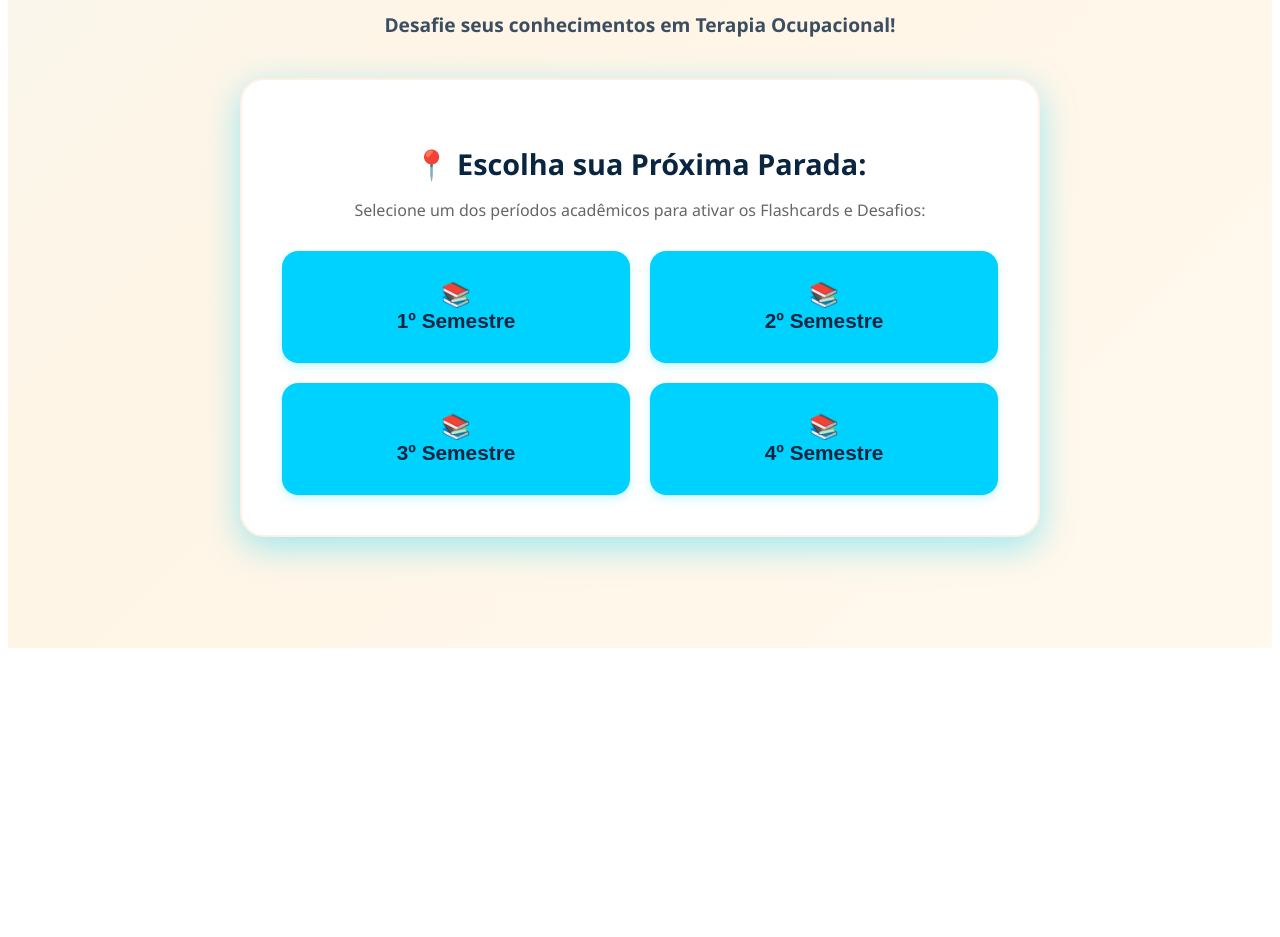
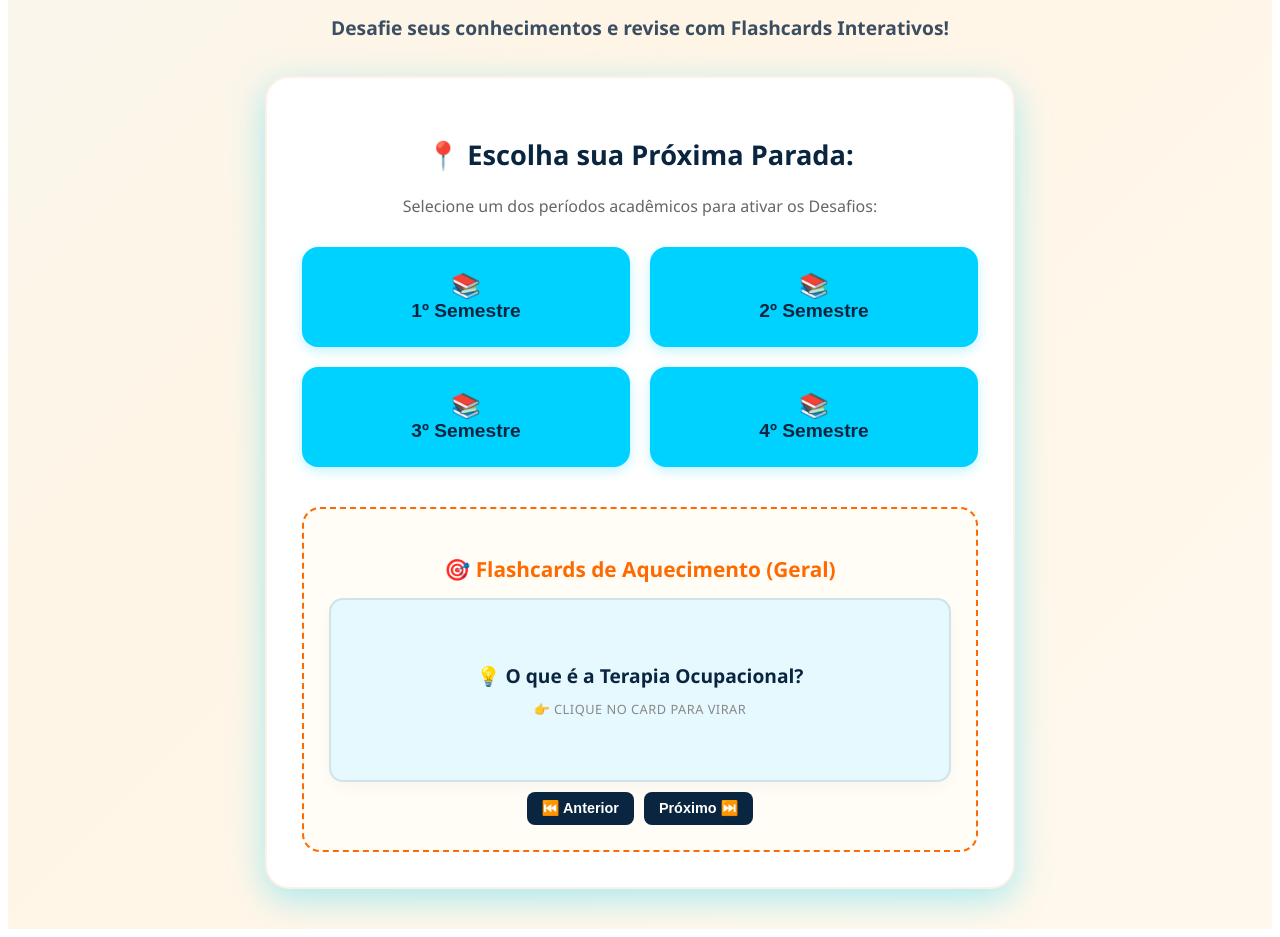
Before and after one commit to Crisangela3/TOJornada, a React (Vite) app: page / in a window 1280 px wide. Shown: the part 240-1177 px from the top of the page. Before the commit the page ends 896 px from the top, so only its background shows below. Built offline with nearby package versions, Linux system fonts and the light colour scheme.

Commit message:
Feature: Flashcards integrados em todas as telas de jogos

```diff
--- a/src/App.tsx
+++ b/src/App.tsx
@@ -1,5 +1,25 @@
 import { useState } from 'react';
 import { academicDatabase } from './data/questions';
+
+// Banco de dados interno de Flashcards para garantir que apareçam em todas as telas
+const flashcardsDeEstudo: Record<number, { frente: string; verso: string }[]> = {
+  1: [
+    { frente: "💡 O que é a Terapia Ocupacional?", verso: "É a área da saúde que estuda e trata a atividade humana como ferramenta de autonomia e independência." },
+    { frente: "🧠 Fundamentos Básicos", verso: "O foco principal está no desempenho ocupacional e na participação social do indivíduo." }
+  ],
+  2: [
+    { frente: "⚡ O que são Atividades de Vida Diária (AVDs)?", verso: "Tarefas de autocuidado como banhar-se, vestir-se, alimentar-se e higiene pessoal." },
+    { frente: "📋 Análise da Atividade", verso: "Processo de decompor uma tarefa para entender as demandas cognitivas, motoras e sensoriais necessárias." }
+  ],
+  3: [
+    { frente: "🧸 TO na Pediatria", verso: "Utiliza o brincar como o principal recurso terapêutico para o desenvolvimento neuropsicomotor." },
+    { frente: "♿ Tecnologia Assistiva", verso: "Recursos e estratégias que promovem a funcionalidade de pessoas com deficiência." }
+  ],
+  4: [
+    { frente: "👴 TO na Gerontologia", verso: "Foco na manutenção da autonomia, prevenção de quedas e adaptação ambiental para idosos." },
+    { frente: "🏥 Contextos Hospitalares", verso: "Intervenção precoce para evitar o declínio funcional e oferecer suporte psicossocial durante a internação." }
+  ]
+};
 
 export default function App() {
   const [semestre, setSemestre] = useState<number | null>(null);
@@ -8,11 +28,19 @@ export default function App() {
   const [respondido, setRespondido] = useState<boolean>(false);
   const [altSelecionada, setAltSelecionada] = useState<number | null>(null);
   const [pontos, setPontos] = useState<number>(0);
+  const [quizFinalizado, setQuizFinalizado] = useState<boolean>(false);
+
+  // Estado para os Flashcards
+  const [flashcardAtivo, setFlashcardAtivo] = useState<number>(0);
+  const [mostrarVerso, setMostrarVerso] = useState<boolean>(false);
 
   // Filtra os dados com base no banco existente
   const dadosSemestre = semestre ? academicDatabase[semestre] : null;
   const perguntasDisponiveis = dadosSemestre ? dadosSemestre.perguntas[nivel] : [];
   const perguntaAtual = perguntasDisponiveis[idxPergunta];
+
+  // Carrega os flashcards do semestre ou mostra os básicos
+  const flashcardsAtuais = flashcardsDeEstudo[semestre || 1];
 
   const verificarResposta = (index: number) => {
     if (respondido || !perguntaAtual) return;
@@ -30,15 +58,22 @@ export default function App() {
     if (idxPergunta + 1 < perguntasDisponiveis.length) {
       setIdxPergunta(idxPergunta + 1);
     } else {
-      alert(`🎉 Fantástico! Você completou o nível ${nivel.toUpperCase()}!`);
-      setSemestre(null);
-      setIdxPergunta(0);
+      setQuizFinalizado(true);
     }
+  };
+
+  const reiniciarJogo = () => {
+    setSemestre(null);
+    setIdxPergunta(0);
+    setRespondido(false);
+    setAltSelecionada(null);
+    setQuizFinalizado(false);
+    setMostrarVerso(false);
+    setFlashcardAtivo(0);
   };
 
   return (
     <div style={styles.page}>
-      {/* Injeção de Animações CSS direto no componente para evitar erros no Render */}
       <style>{`
         @keyframes gradientBG {
           0% { background-position: 0% 50%; }
@@ -47,33 +82,42 @@ export default function App() {
         }
         @keyframes floatAvatar {
           0% { transform: translateY(0px) rotate(0deg); }
-          50% { transform: translateY(-20px) rotate(8deg); }
+          50% { transform: translateY(-15px) rotate(5deg); }
           100% { transform: translateY(0px) rotate(0deg); }
         }
         @keyframes pulseCard {
-          0% { box-shadow: 0 10px 30px rgba(255,106,0,0.2); }
-          50% { box-shadow: 0 10px 35px rgba(0,210,255,0.4); }
-          100% { box-shadow: 0 10px 30px rgba(255,106,0,0.2); }
+          0% { box-shadow: 0 10px 30px rgba(255,106,0,0.15); }
+          50% { box-shadow: 0 10px 35px rgba(0,210,255,0.35); }
+          100% { box-shadow: 0 10px 30px rgba(255,106,0,0.15); }
         }
         .btn-opcao:hover {
           transform: scale(1.02) translateY(-2px);
           box-shadow: 0 5px 15px rgba(0,0,0,0.1);
+        }
+        .flashcard {
+          perspective: 1000px;
+          cursor: pointer;
+          transition: transform 0.6s;
+          transform-style: preserve-3d;
+        }
+        .flashcard.virado {
+          transform: rotateY(180deg);
         }
       `}</style>
 
       <div style={styles.container}>
         {/* Topo com o Avatar Animado */}
         <header style={styles.header}>
-          <div style={{ animation: 'floatAvatar 3s ease-in-out infinite', display: 'inline-block', fontSize: '4.5rem' }}>👩‍💻</div>
+          <div style={{ animation: 'floatAvatar 3.5s ease-in-out infinite', display: 'inline-block', fontSize: '4.5rem' }}>👩‍💻</div>
           <h1 style={styles.mainTitle}>TOJornada</h1>
-          <p style={styles.subtitle}>Desafie seus conhecimentos em Terapia Ocupacional!</p>
+          <p style={styles.subtitle}>Desafie seus conhecimentos e revise com Flashcards Interativos!</p>
         </header>
 
-        {/* MÓDULO 1: SELEÇÃO DE SEMESTRES (TELA INICIAL VIBRANTE) */}
+        {/* TELA 1: MENU PRINCIPAL DE SELEÇÃO */}
         {semestre === null ? (
           <div style={{ ...styles.card, animation: 'pulseCard 4s infinite' }}>
             <h2 style={styles.cardTitle}>📍 Escolha sua Próxima Parada:</h2>
-            <p style={{ textAlign: 'center', marginBottom: '30px', color: '#666' }}>Selecione um dos períodos acadêmicos para ativar os Flashcards e Desafios:</p>
+            <p style={{ textAlign: 'center', marginBottom: '30px', color: '#666' }}>Selecione um dos períodos acadêmicos para ativar os Desafios:</p>
 
             <div style={styles.gridSemestres}>
               {[1, 2, 3, 4].map((num) => (
@@ -88,17 +132,81 @@ export default function App() {
                 </button>
               ))}
             </div>
+
+            {/* Flashcards de Introdução Visíveis na Home */}
+            <div style={styles.areaFlashcards}>
+              <h3 style={styles.flashcardTituloSecao}>🎯 Flashcards de Aquecimento (Geral)</h3>
+              <div
+                style={{...styles.cardFlashcard, backgroundColor: mostrarVerso ? '#FFF3CD' : '#E6F9FF'}}
+                onClick={() => setMostrarVerso(!mostrarVerso)}
+                className="btn-opcao"
+              >
+                <p style={styles.flashcardTexto}>
+                  {mostrarVerso ? flashcardsAtuais[flashcardAtivo].verso : flashcardsAtuais[flashcardAtivo].frente}
+                </p>
+                <span style={styles.dicaClique}>👉 Clique no card para virar</span>
+              </div>
+              <div style={{ display: 'flex', justifyContent: 'center', gap: '10px', marginTop: '10px' }}>
+                <button
+                  onClick={(e) => { e.stopPropagation(); setFlashcardAtivo((prev) => (prev === 0 ? flashcardsAtuais.length - 1 : prev - 1)); setMostrarVerso(false); }}
+                  style={styles.btnMini}
+                >⏮️ Anterior</button>
+                <button
+                  onClick={(e) => { e.stopPropagation(); setFlashcardAtivo((prev) => (prev === flashcardsAtuais.length - 1 ? 0 : prev + 1)); setMostrarVerso(false); }}
+                  style={styles.btnMini}
+                >Próximo ⏭️</button>
+              </div>
+            </div>
+          </div>
+        ) : quizFinalizado ? (
+          /* TELA 3: TELA DE SUCESSO + FLASHCARDS REFORÇADOS pós-jogo */
+          <div style={{ ...styles.card, borderTop: '8px solid #2ECC71', textAlign: 'center' }}>
+            <h2 style={{ ...styles.cardTitle, color: '#2ECC71' }}>🎉 Rodada Concluída com Sucesso!</h2>
+            <p style={{ fontSize: '1.3rem', margin: '20px 0', fontWeight: 'bold' }}>Você acumulou: <span style={{ color: '#FF6A00' }}>{pontos} Pontos</span> 🏆</p>
+
+            <hr style={{ border: '1px solid #eee', margin: '30px 0' }} />
+
+            {/* Seção Obrigatória de Revisão por Flashcards */}
+            <div style={{ ...styles.areaFlashcards, marginTop: '10px' }}>
+              <h3 style={styles.flashcardTituloSecao}>🧠 Revisão Ativa: Flashcards de Memorização do {semestre}º Semestre</h3>
+              <p style={{ color: '#666', marginBottom: '15px' }}>Fixe o conteúdo revisando os conceitos fundamentais abaixo:</p>
+
+              <div
+                style={{...styles.cardFlashcard, backgroundColor: mostrarVerso ? '#D4EFDF' : '#FADBD8'}}
+                onClick={() => setMostrarVerso(!mostrarVerso)}
+                className="btn-opcao"
+              >
+                <p style={styles.flashcardTexto}>
+                  {mostrarVerso ? flashcardsAtuais[flashcardAtivo].verso : flashcardsAtuais[flashcardAtivo].frente}
+                </p>
+                <span style={styles.dicaClique}>🔄 Clique para revelar a resposta</span>
+              </div>
+              <div style={{ display: 'flex', justifyContent: 'center', gap: '15px', marginTop: '15px' }}>
+                <button
+                  onClick={() => { setFlashcardAtivo((prev) => (prev === 0 ? flashcardsAtuais.length - 1 : prev - 1)); setMostrarVerso(false); }}
+                  style={styles.btnMini}
+                >⬅️ Voltar Card</button>
+                <button
+                  onClick={() => { setFlashcardAtivo((prev) => (prev === flashcardsAtuais.length - 1 ? 0 : prev + 1)); setMostrarVerso(false); }}
+                  style={styles.btnMini}
+                >Avançar Card ➡️</button>
+              </div>
+            </div>
+
+            <button onClick={reiniciarJogo} className="btn-opcao" style={{ ...styles.btnAvancar, marginTop: '35px', backgroundColor: '#00D2FF', color: '#0A2540' }}>
+              🔄 Jogar Novamente / Mudar Semestre
+            </button>
           </div>
         ) : (
-          /* MÓDULO 2: O JOGO ATIVO */
-          <div style={{ ...styles.card, borderTop: '8px solid var(--laranja)' }}>
-            <button onClick={() => setSemestre(null)} className="btn-opcao" style={styles.btnVoltar}>
-              ⬅️ Voltar ao Menu Principal
+          /* TELA 2: TELA DO QUIZ ATIVO */
+          <div style={{ ...styles.card, borderTop: '8px solid #FF6A00' }}>
+            <button onClick={reiniciarJogo} className="btn-opcao" style={styles.btnVoltar}>
+              ⬅️ Abandonar Jornada e Voltar ao Menu
             </button>
 
             <div style={styles.quizHeader}>
               <div>
-                <label style={{ fontWeight: 'bold', marginRight: '10px', color: '#0A2540' }}>Dificuldade:</label>
+                <label style={{ fontWeight: 'bold', marginRight: '10px', color: '#0A2540' }}>Nível:</label>
                 <select
                   value={nivel}
                   onChange={(e) => {
@@ -109,12 +217,12 @@ export default function App() {
                   }}
                   style={styles.selectNivel}
                 >
-                  <option value="facil">🟢 Nível Fácil</option>
-                  <option value="medio">🟡 Nível Médio</option>
-                  <option value="dificil">🔴 Nível Difícil</option>
+                  <option value="facil">🟢 Fácil</option>
+                  <option value="medio">🟡 Médio</option>
+                  <option value="dificil">🔴 Difícil</option>
                 </select>
               </div>
-              <div style={styles.scoreBadge}>🏆 {pontos} Pontos</div>
+              <div style={styles.scoreBadge}>🏆 {pontos} Pts</div>
             </div>
 
             {perguntaAtual ? (
@@ -128,11 +236,11 @@ export default function App() {
 
                     if (respondido) {
                       if (i === perguntaAtual.c) {
-                        estiloBorderAndBg(estiloBotao, '#2ECC71', '#FFFFFF'); // Correta: Verde
+                        estiloBorderAndBg(estiloBotao, '#2ECC71', '#FFFFFF');
                       } else if (i === altSelecionada) {
-                        estiloBorderAndBg(estiloBotao, '#E74C3C', '#FFFFFF'); // Errada: Vermelho
+                        estiloBorderAndBg(estiloBotao, '#E74C3C', '#FFFFFF');
                       } else {
-                        estiloBotao.opacity = '0.6';
+                        estiloBotao.opacity = '0.5';
                       }
                     }
 
@@ -153,16 +261,19 @@ export default function App() {
                 {respondido && (
                   <div style={{ marginTop: '30px', textAlign: 'center' }}>
                     <p style={{ fontSize: '1.2rem', fontWeight: 'bold', marginBottom: '15px', color: altSelecionada === perguntaAtual.c ? '#2ECC71' : '#E74C3C' }}>
-                      {altSelecionada === perguntaAtual.c ? '🎉 Arrasou! Resposta exata!' : '❌ Ops! Dê uma revisada no manual básico.'}
+                      {altSelecionada === perguntaAtual.c ? '🎉 Resposta Exata!' : '❌ Opa! Dê uma olhada no gabarito.'}
                     </p>
                     <button onClick={avancarQuiz} className="btn-opcao" style={styles.btnAvancar}>
-                      Próxima Pergunta ➡️
+                      Avançar Missão ➡️
                     </button>
                   </div>
                 )}
               </div>
             ) : (
-              <p style={{ textAlign: 'center', color: '#666' }}>Nenhum desafio cadastrado para este nível ainda.</p>
+              <div style={{ textAlign: 'center', padding: '20px' }}>
+                <p style={{ color: '#666', marginBottom: '20px' }}>Preparando os desafios deste bloco ocupacional...</p>
+                <button onClick={() => setQuizFinalizado(true)} style={styles.btnAvancar}>Ir Direto para Revisão Ativa</button>
+              </div>
             )}
           </div>
         )}
@@ -171,152 +282,87 @@ export default function App() {
   );
 }
 
-// Helper rápido para mudar cores no clique
 function estiloBorderAndBg(objeto: any, cor: string, texto: string) {
   objeto.backgroundColor = cor;
   objeto.borderColor = cor;
   objeto.color = texto;
 }
 
-// Estilização Completa e Moderna via Objeto (Design Limpo e Colorido)
+// Estilos de Alto Impacto Visual
 const styles: Record<string, React.CSSProperties> = {
   page: {
     minHeight: '100vh',
     background: 'linear-gradient(-45deg, #FFFDF6, #FFF5E6, #E6F9FF, #FFFDF6)',
     backgroundSize: '400% 400%',
-    animation: 'gradientBG 15s ease infinite',
+    animation: 'gradientBG 12s ease infinite',
     padding: '40px 20px',
-    fontFamily: '"Segoe UI", Roboto, Helvetica, Arial, sans-serif'
+    fontFamily: '"Segoe UI", Roboto, sans-serif'
   },
-  container: {
-    maxWidth: '800px',
-    margin: '0 auto'
-  },
-  header: {
-    textAlign: 'center',
-    marginBottom: '40px'
-  },
+  container: { maxWidth: '750px', margin: '0 auto' },
+  header: { textAlign: 'center', marginBottom: '35px' },
   mainTitle: {
-    fontSize: '3.5rem',
+    fontSize: '3.6rem',
     fontWeight: '900',
     background: 'linear-gradient(45deg, #FF6A00, #FFCA28)',
     WebkitBackgroundClip: 'text',
     WebkitTextFillColor: 'transparent',
-    margin: '10px 0 5px 0',
-    letterSpacing: '-1px'
+    margin: '10px 0 5px 0'
   },
-  subtitle: {
-    color: '#0A2540',
-    fontSize: '1.2rem',
-    fontWeight: '600',
-    opacity: 0.8
-  },
+  subtitle: { color: '#0A2540', fontSize: '1.2rem', fontWeight: '600', opacity: 0.8 },
   card: {
     backgroundColor: '#FFFFFF',
     borderRadius: '24px',
-    padding: '40px',
-    boxShadow: '0 10px 30px rgba(10,37,64,0.05)',
+    padding: '35px',
+    boxShadow: '0 10px 30px rgba(10,37,64,0.06)',
     border: '2px solid rgba(255,106,0,0.1)',
     transition: 'all 0.3s ease'
   },
-  cardTitle: {
-    textAlign: 'center',
-    fontSize: '1.8rem',
-    color: '#0A2540',
-    marginBottom: '10px',
-    fontWeight: '800'
-  },
-  gridSemestres: {
-    display: 'grid',
-    gridTemplateColumns: '1fr 1fr',
-    gap: '20px',
-    marginTop: '20px'
-  },
+  cardTitle: { textAlign: 'center', fontSize: '1.7rem', color: '#0A2540', fontWeight: '800' },
+  gridSemestres: { display: 'grid', gridTemplateColumns: '1fr 1fr', gap: '20px', marginTop: '25px' },
   btnSemestre: {
-    padding: '30px 20px',
+    padding: '25px 15px',
     backgroundColor: '#00D2FF',
     color: '#0A2540',
     border: 'none',
     borderRadius: '16px',
-    fontSize: '1.3rem',
+    fontSize: '1.2rem',
     fontWeight: 'bold',
     cursor: 'pointer',
-    transition: 'all 0.2s ease',
-    boxShadow: '0 4px 10px rgba(0,210,255,0.2)'
+    boxShadow: '0 4px 12px rgba(0,210,255,0.25)'
   },
-  btnVoltar: {
-    background: 'none',
-    border: 'none',
-    color: '#FF6A00',
-    fontWeight: 'bold',
-    fontSize: '1rem',
-    cursor: 'pointer',
-    marginBottom: '25px',
-    display: 'inline-block'
+  btnVoltar: { background: 'none', border: 'none', color: '#FF6A00', fontWeight: 'bold', fontSize: '1rem', cursor: 'pointer', marginBottom: '20px' },
+  quizHeader: { display: 'flex', justifyContent: 'space-between', alignItems: 'center', marginBottom: '25px', backgroundColor: '#FFFDF6', padding: '12px 20px', borderRadius: '12px', border: '1px solid rgba(0,210,255,0.2)' },
+  selectNivel: { padding: '8px', borderRadius: '8px', border: '2px solid #00D2FF', backgroundColor: '#FFFFFF', fontWeight: 'bold', color: '#0A2540' },
+  scoreBadge: { backgroundColor: '#FF6A00', color: '#FFFFFF', padding: '8px 18px', borderRadius: '50px', fontWeight: 'bold' },
+  progresso: { fontSize: '0.85rem', fontWeight: 'bold', color: '#00D2FF', textTransform: 'uppercase' },
+  perguntaTexto: { fontSize: '1.35rem', color: '#0A2540', margin: '15px 0 25px 0', fontWeight: '700', lineHeight: '1.4' },
+  btnAlternativa: { padding: '16px 20px', backgroundColor: '#FFFDF6', color: '#0A2540', border: '2px solid #00D2FF', borderRadius: '14px', textAlign: 'left', fontSize: '1.05rem', fontWeight: '500', cursor: 'pointer' },
+  btnAvancar: { padding: '14px 30px', backgroundColor: '#FF6A00', color: '#FFFFFF', border: 'none', borderRadius: '12px', fontSize: '1.1rem', fontWeight: 'bold', cursor: 'pointer', boxShadow: '0 5px 15px rgba(255,106,0,0.3)' },
+
+  // Novos Estilos Estilizados dos Flashcards
+  areaFlashcards: {
+    marginTop: '40px',
+    padding: '25px',
+    backgroundColor: '#FFFDF6',
+    borderRadius: '18px',
+    border: '2px dashed #FF6A00',
+    textAlign: 'center'
   },
-  quizHeader: {
+  flashcardTituloSecao: { fontSize: '1.3rem', color: '#FF6A00', marginBottom: '15px', fontWeight: '800' },
+  cardFlashcard: {
+    minHeight: '140px',
     display: 'flex',
-    justifyContent: 'space-between',
+    flexDirection: 'column',
+    justifyContent: 'center',
     alignItems: 'center',
-    marginBottom: '30px',
-    backgroundColor: '#FFFDF6',
-    padding: '15px 20px',
-    borderRadius: '12px',
-    border: '1px solid rgba(0,210,255,0.2)'
+    padding: '20px',
+    borderRadius: '14px',
+    border: '2px solid rgba(10,37,64,0.1)',
+    boxShadow: '0 6px 15px rgba(0,0,0,0.03)',
+    transition: 'all 0.3s ease',
+    margin: '10px 0'
   },
-  selectNivel: {
-    padding: '10px',
-    borderRadius: '8px',
-    border: '2px solid #00D2FF',
-    backgroundColor: '#FFFFFF',
-    fontWeight: 'bold',
-    color: '#0A2540',
-    cursor: 'pointer'
-  },
-  scoreBadge: {
-    backgroundColor: '#FF6A00',
-    color: '#FFFFFF',
-    padding: '10px 20px',
-    borderRadius: '50px',
-    fontWeight: 'bold',
-    fontSize: '1.1rem',
-    boxShadow: '0 4px 10px rgba(255,106,0,0.3)'
-  },
-  progresso: {
-    fontSize: '0.9rem',
-    fontWeight: 'bold',
-    color: '#00D2FF',
-    textTransform: 'uppercase',
-    letterSpacing: '1px'
-  },
-  perguntaTexto: {
-    fontSize: '1.4rem',
-    color: '#0A2540',
-    margin: '15px 0 30px 0',
-    lineHeight: '1.5',
-    fontWeight: '700'
-  },
-  btnAlternativa: {
-    padding: '18px 25px',
-    backgroundColor: '#FFFDF6',
-    color: '#0A2540',
-    border: '2px solid #00D2FF',
-    borderRadius: '14px',
-    textAlign: 'left',
-    fontSize: '1.1rem',
-    fontWeight: '500',
-    cursor: 'pointer',
-    transition: 'all 0.2s ease'
-  },
-  btnAvancar: {
-    padding: '15px 35px',
-    backgroundColor: '#FF6A00',
-    color: '#FFFFFF',
-    border: 'none',
-    borderRadius: '12px',
-    fontSize: '1.1rem',
-    fontWeight: 'bold',
-    cursor: 'pointer',
-    boxShadow: '0 5px 15px rgba(255,106,0,0.3)'
-  }
+  flashcardTexto: { fontSize: '1.20rem', fontWeight: '600', color: '#0A2540', lineHeight: '1.4', margin: '0 0 10px 0' },
+  dicaClique: { fontSize: '0.8rem', color: '#888', textTransform: 'uppercase', letterSpacing: '0.5px' },
+  btnMini: { padding: '8px 15px', backgroundColor: '#0A2540', color: '#FFF', border: 'none', borderRadius: '8px', fontSize: '0.9rem', fontWeight: 'bold', cursor: 'pointer' }
 };
```
